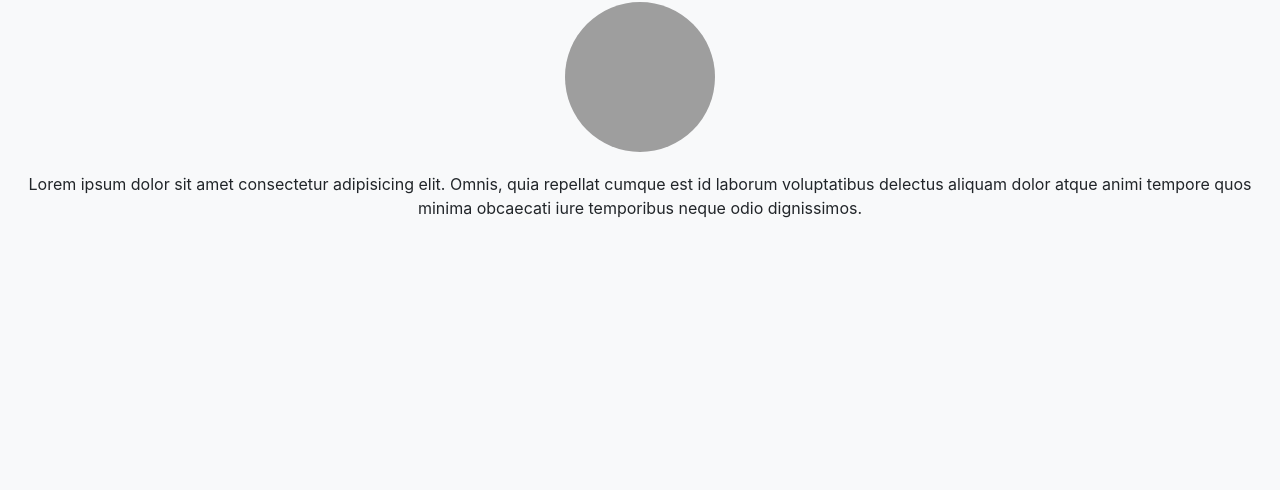
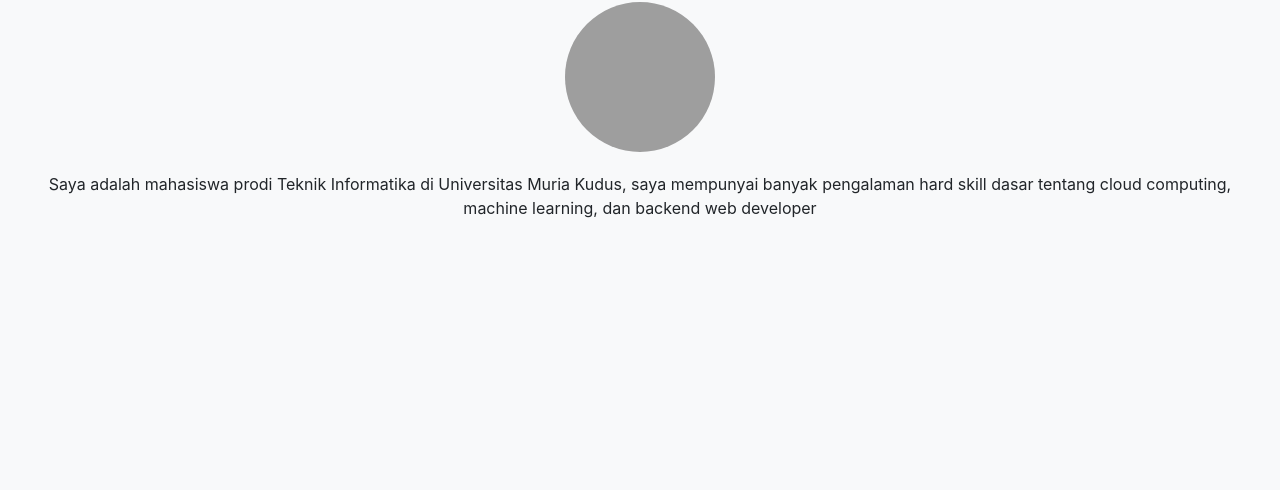
Before and after one commit to ulilabror/ulilabror.github.io, a plain HTML site: page tugasmcc.html in a window 1280 px wide. Shown: the part 310-800 px from the top of the page. Drawn offline with nearby package versions, Linux system fonts and the light colour scheme; grey boxes are pictures that could not be loaded.

Commit message:
Update tugasmcc.html

```diff
--- a/tugasmcc.html
+++ b/tugasmcc.html
@@ -57,10 +57,7 @@
           class="profile-img"
         />
         <p>
-          Lorem ipsum dolor sit amet consectetur adipisicing elit. Omnis, quia
-          repellat cumque est id laborum voluptatibus delectus aliquam dolor
-          atque animi tempore quos minima obcaecati iure temporibus neque odio
-          dignissimos.
+         Saya adalah mahasiswa prodi Teknik Informatika di Universitas Muria Kudus, saya mempunyai banyak pengalaman hard skill dasar tentang cloud computing, machine learning, dan backend web developer
         </p>
       </div>
 
```
